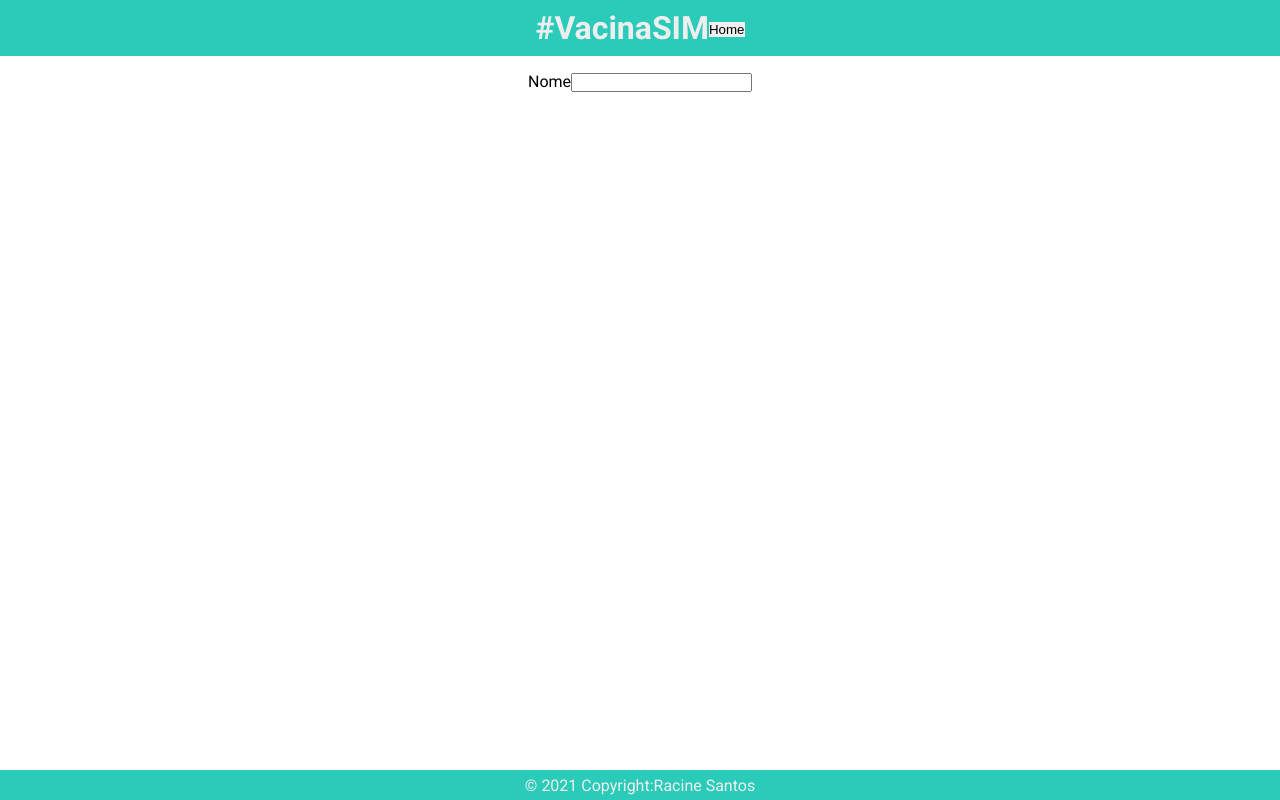
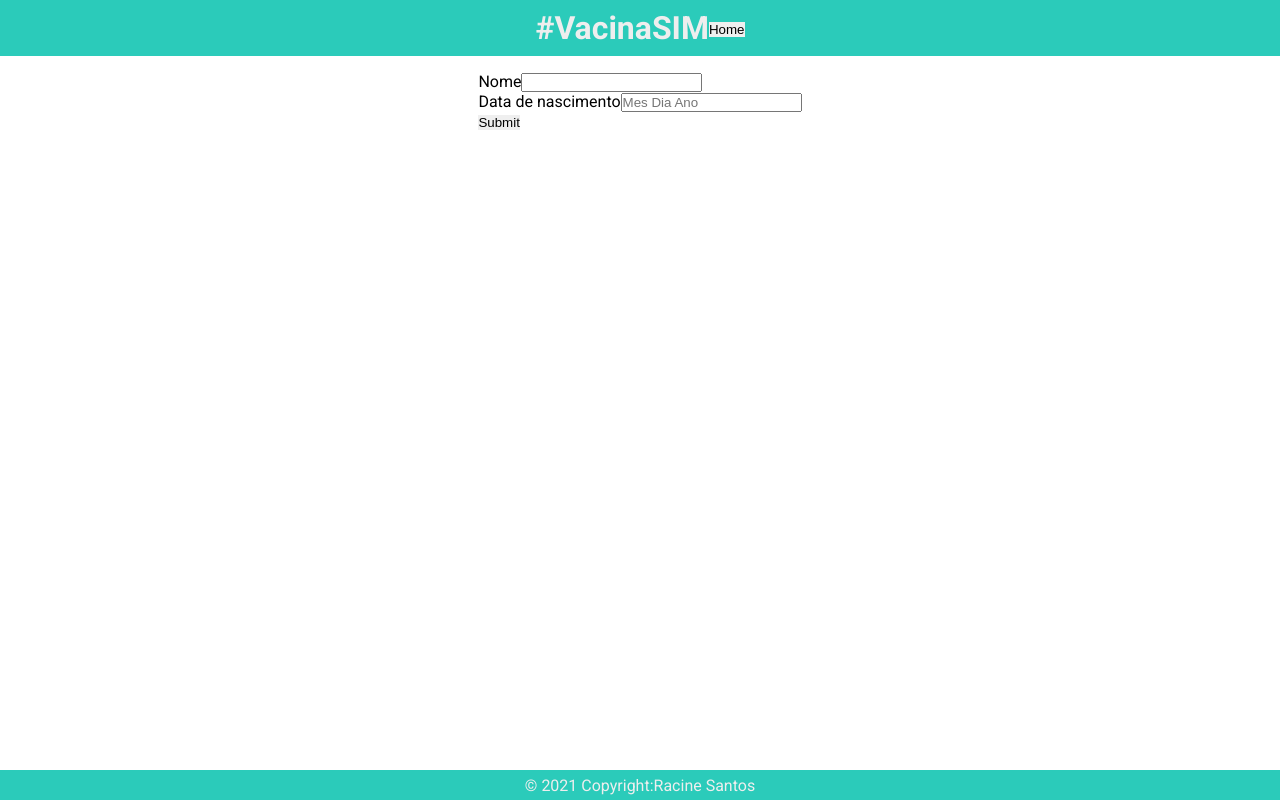
Before and after one commit to RacineFPSantos/Vacina-Project-Pit, a React (Create React App) app in the folder frontend/: page /agendar in a window 1280 px wide. Built offline with nearby package versions, Linux system fonts and the light colour scheme.

Commit message:
Datepicker add and integrated with formikControl

```diff
--- a/frontend/src/components/agendarForm/index.jsx
+++ b/frontend/src/components/agendarForm/index.jsx
@@ -6,6 +6,15 @@ const index = () => (
   <Formik>
     <Form>
       <FormikControl control="input" type="text" label="Nome" name="name" />
+
+      <FormikControl
+        control="date"
+        label="Data de nascimento"
+        name="birthdate"
+        minDate={null}
+      />
+
+      <button type="submit">Submit</button>
     </Form>
   </Formik>
 );
--- /dev/null
+++ b/frontend/src/components/formikComponents/formTypes/datePicker.jsx
@@ -0,0 +1,37 @@
+import React from 'react';
+import DateView from 'react-datepicker';
+import 'react-datepicker/dist/react-datepicker.css';
+import { Field, ErrorMessage } from 'formik';
+import brasizilianLocale from 'date-fns/locale/pt-BR';
+import TextError from '../../textError';
+
+const DatePicker = ({ label, name, minDate, ...rest }) => (
+  <div className="form-control">
+    <label htmlFor={name}>{label}</label>
+    <Field name={name}>
+      {({ form, field }) => {
+        const { setFieldValue } = form;
+        const { value } = field;
+        return (
+          <DateView
+            id={name}
+            {...field}
+            {...rest}
+            locale={brasizilianLocale}
+            dateFormat="d 'de' MMMM yyyy"
+            selected={value}
+            onChange={(val) => setFieldValue(name, val)}
+            placeholderText="Mes Dia Ano"
+            showMonthDropdown
+            showYearDropdown
+            dropdownMode="select"
+            minDate={minDate}
+          />
+        );
+      }}
+    </Field>
+    <ErrorMessage name={name} component={TextError} />
+  </div>
+);
+
+export default DatePicker;
--- a/frontend/src/components/formikComponents/formikControl.jsx
+++ b/frontend/src/components/formikComponents/formikControl.jsx
@@ -1,11 +1,15 @@
 import React from 'react';
 
 import Input from './formTypes/input';
+import DatePicker from './formTypes/datePicker';
 
 const formikController = ({ control, ...rest }) => {
   switch (control) {
     case 'input': {
       return <Input {...rest} />;
+    }
+    case 'date': {
+      return <DatePicker {...rest} />;
     }
     default: {
       return null;
```
